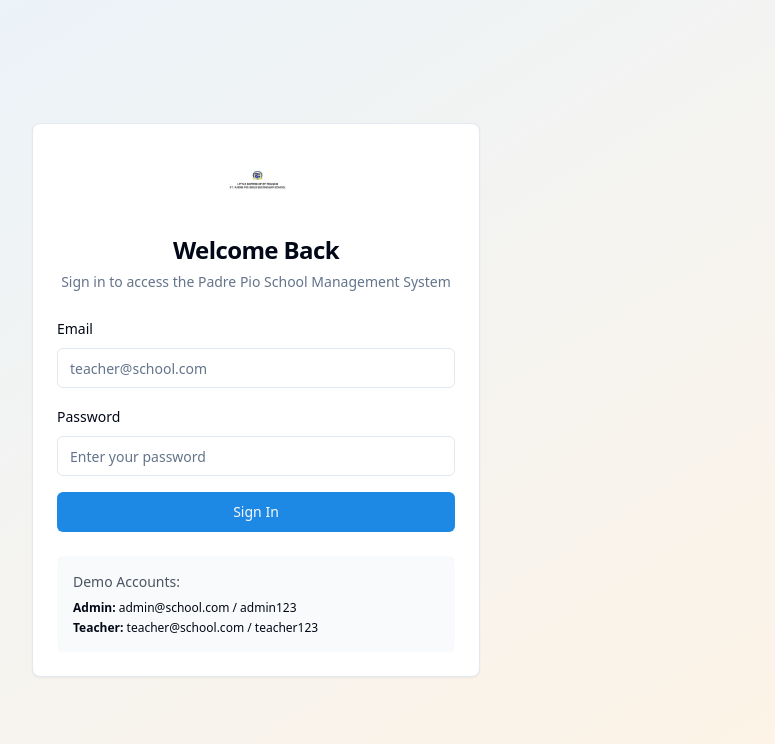
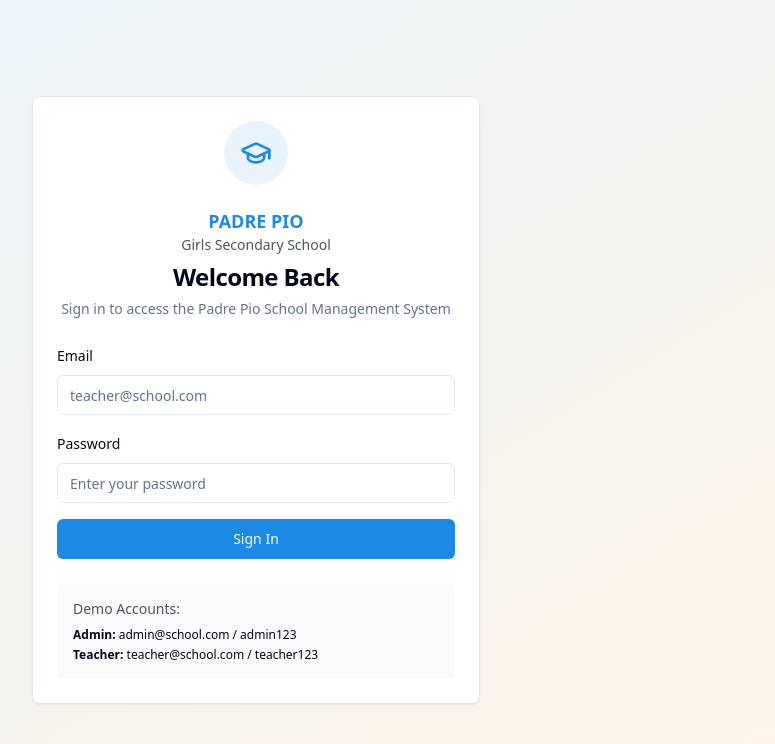
Before and after one commit to Felistus22/academic-insights-compass, a React (Vite) app: page / in a window 1280 px wide. Shown: the top 744 px of the page, without its empty margins (384-1159 px from the left). Built offline with nearby package versions, Linux system fonts and the light colour scheme; no server answers; the database is empty.

Commit message:
Fix logo and name display
Correct logo and name display based on user's image.

```diff
--- a/src/components/Login.tsx
+++ b/src/components/Login.tsx
@@ -4,7 +4,7 @@ import { Button } from "@/components/ui/button";
 import { Input } from "@/components/ui/input";
 import { Label } from "@/components/ui/label";
 import { Card, CardContent, CardDescription, CardHeader, CardTitle } from "@/components/ui/card";
-import { Image } from "@/components/ui/image";
+import { GraduationCap } from "lucide-react";
 import { useSupabaseAppContext } from "@/contexts/SupabaseAppContext";
 
 const Login: React.FC = () => {
@@ -28,12 +28,12 @@ const Login: React.FC = () => {
     <div className="min-h-screen bg-gradient-to-br from-education-primary/10 to-education-accent/10 flex items-center justify-center p-4">
       <Card className="w-full max-w-md">
         <CardHeader className="text-center">
-          <div className="mx-auto mb-4 w-16 h-16 flex items-center justify-center">
-            <Image
-              src="/lovable-uploads/282111c6-2480-421b-b55c-9e7b89f6f4aa.png"
-              alt="Padre Pio School Logo"
-              className="w-16 h-16 object-contain"
-            />
+          <div className="mx-auto mb-4 p-3 bg-education-primary/10 rounded-full w-16 h-16 flex items-center justify-center">
+            <GraduationCap className="h-8 w-8 text-education-primary" />
+          </div>
+          <div className="text-center mb-2">
+            <h2 className="text-lg font-bold text-education-primary">PADRE PIO</h2>
+            <p className="text-sm text-gray-600">Girls Secondary School</p>
           </div>
           <CardTitle className="text-2xl font-bold">Welcome Back</CardTitle>
           <CardDescription>
```
